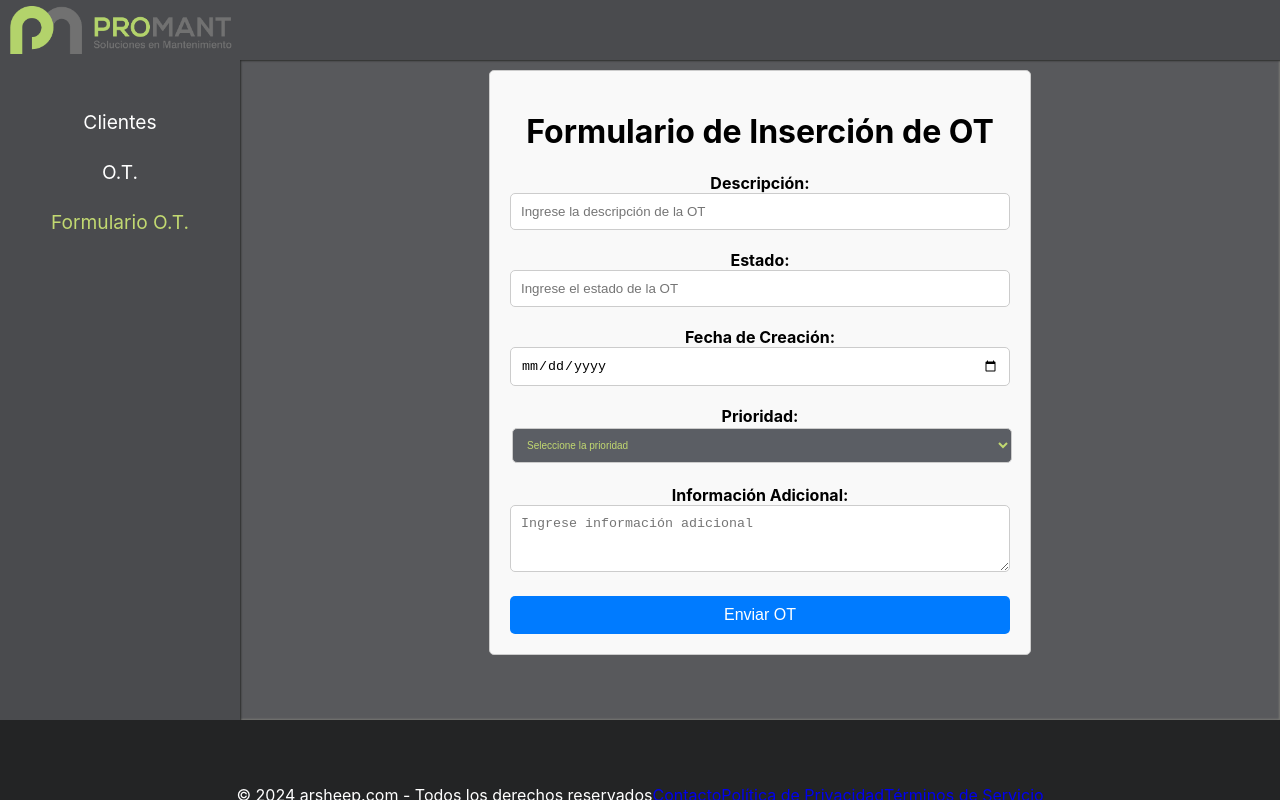
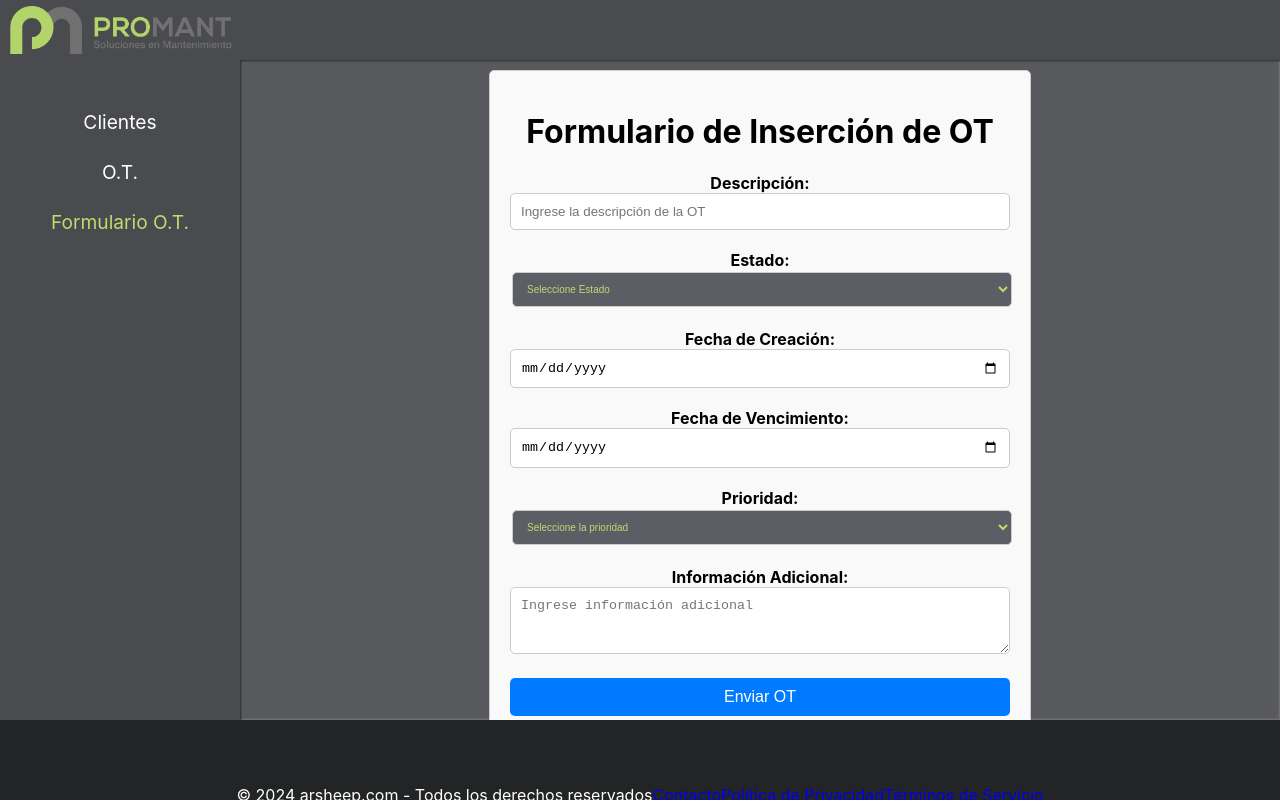
Before and after one commit to TebinJara/ARSHEEP, a React (Create React App) app: page /Layout/Formulario in a window 1280 px wide. Built offline with nearby package versions, Linux system fonts and the light colour scheme.

Commit message:
actualizacion 0.21-5
modificaciones en formulario OT

```diff
--- a/src/components/OT/FormularioOT.js
+++ b/src/components/OT/FormularioOT.js
@@ -6,6 +6,7 @@ const FormularioOT = () => {
     const [descripcion, setDescripcion] = useState('');
     const [status, setStatus] = useState('');
     const [fechaCreacion, setFechaCreacion] = useState('');
+    const [fechaVencimiento, setFechaVencimiento] = useState('');
     const [prioridad, setPrioridad] = useState('');
     const [adicional, setAdicional] = useState('');
 
@@ -26,11 +27,21 @@ const FormularioOT = () => {
                 </div>
                 <div className="form-group">
                     <label htmlFor="status">Estado:</label>
-                    <input type="text" className="form-control" id="status" placeholder="Ingrese el estado de la OT" value={status} onChange={(e) => setStatus(e.target.value)} required />
+                    <select className="form-control" id="status" value={status} onChange={(e) => setStatus(e.target.value)} required>
+                        <option value="">Seleccione Estado</option>
+                        <option value="Ingresada">Ingresada</option>
+                        <option value="En Proceso">En Proceso</option>
+                        <option value="Cancelada">Cancelada</option>
+                        <option value="Completada">Completada</option>
+                    </select>
                 </div>
                 <div className="form-group">
                     <label htmlFor="fechaCreacion">Fecha de Creación:</label>
                     <input type="date" className="form-control" id="fechaCreacion" value={fechaCreacion} onChange={(e) => setFechaCreacion(e.target.value)} required />
+                </div>
+                <div className="form-group">
+                    <label htmlFor="fechaVencimiento">Fecha de Vencimiento:</label>
+                    <input type="date" className="form-control" id="fechaVencimiento" value={fechaVencimiento} onChange={(e) => setFechaVencimiento(e.target.value)} required />
                 </div>
                 <div className="form-group">
                     <label htmlFor="prioridad">Prioridad:</label>
@@ -41,6 +52,7 @@ const FormularioOT = () => {
                         <option value="Alta">Alta</option>
                     </select>
                 </div>
+
                 <div className="form-group">
                     <label htmlFor="adicional">Información Adicional:</label>
                     <textarea className="form-control" id="adicional" rows="3" placeholder="Ingrese información adicional" value={adicional} onChange={(e) => setAdicional(e.target.value)}></textarea>
```
